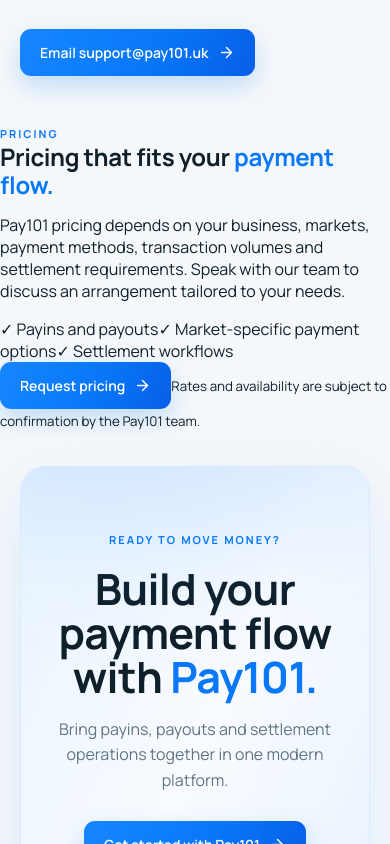
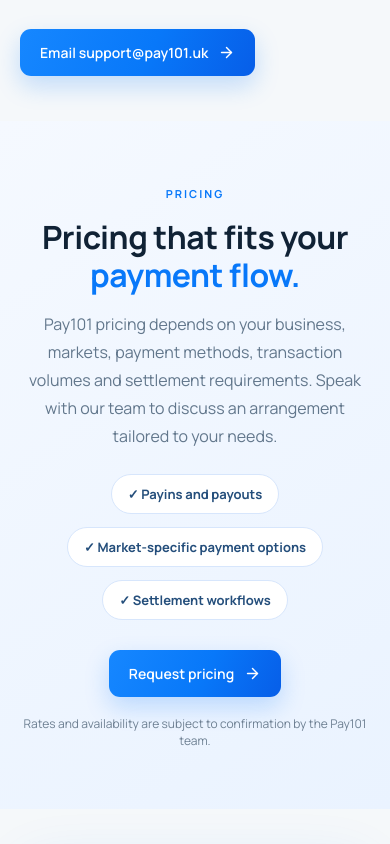
Before and after one commit to kartikmishra543/pay101-demo, a React (Vite) app: page / in a window 390 px wide. Shown: the part 8380-9224 px from the top of the page. Built offline with nearby package versions, Linux system fonts and the light colour scheme.

Commit message:
Style marketing Pricing section and responsive pricing information

```diff
--- a/src/style.css
+++ b/src/style.css
@@ -1037,3 +1037,15 @@ h1,h2,h3,h4,h5,h6{letter-spacing:-.015em!important;line-height:1.14;font-weight:
 .trust .avatars i:nth-child(2){left:15px!important;background:#0878f9!important;border:0!important;z-index:2!important}
 .trust .avatars i:nth-child(3){left:30px!important;background:#fff!important;border:1.5px solid #168bff!important;z-index:3!important}
 .trust .avatars i:nth-child(4){display:none!important}
+
+/* Pricing section for marketing site */
+.p101PricingSection{padding:84px 24px;background:linear-gradient(145deg,#f5f9ff,#eaf3ff);scroll-margin-top:110px}
+.p101PricingInner{max-width:940px;margin:0 auto;text-align:center}
+.p101PricingInner h2{font-size:clamp(32px,4vw,49px);line-height:1.16;letter-spacing:-1.5px;color:#102235;margin:16px 0}
+.p101PricingInner h2 em{font-style:normal;color:#0878f9}
+.p101PricingInner>p{max-width:730px;margin:0 auto 22px;color:#62778c;font-size:16px;line-height:1.75}
+.p101PricingFeatures{display:flex;flex-wrap:wrap;justify-content:center;gap:13px;margin:24px 0 30px}
+.p101PricingFeatures span{border:1px solid #d7e6fc;background:white;border-radius:30px;padding:10px 16px;color:#244e7b;font-size:13px;font-weight:700}
+.p101PricingInner>a{display:inline-flex;align-items:center;gap:10px}
+.p101PricingInner>small{display:block;margin-top:18px;color:#6e8093;font-size:12px}
+@media(max-width:650px){.p101PricingSection{padding:60px 18px}.p101PricingFeatures{flex-direction:column;align-items:center}}
```
